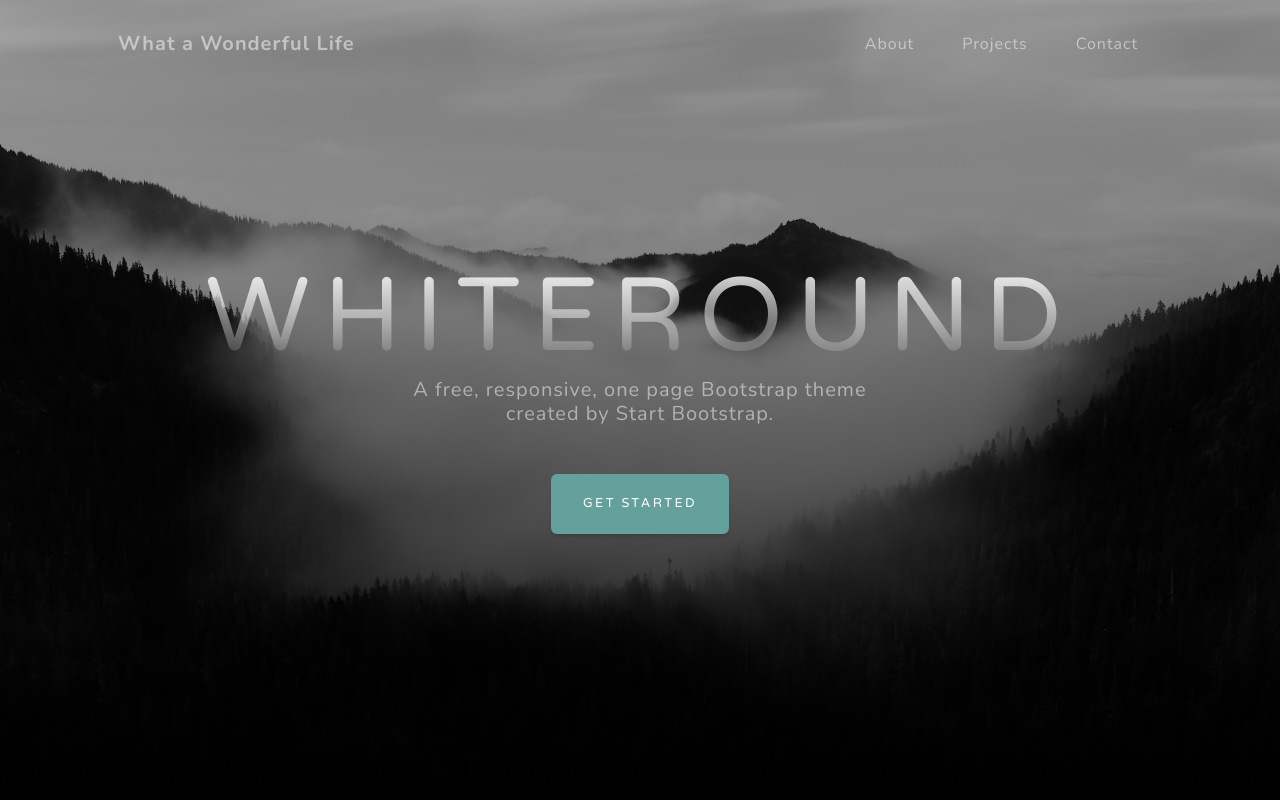
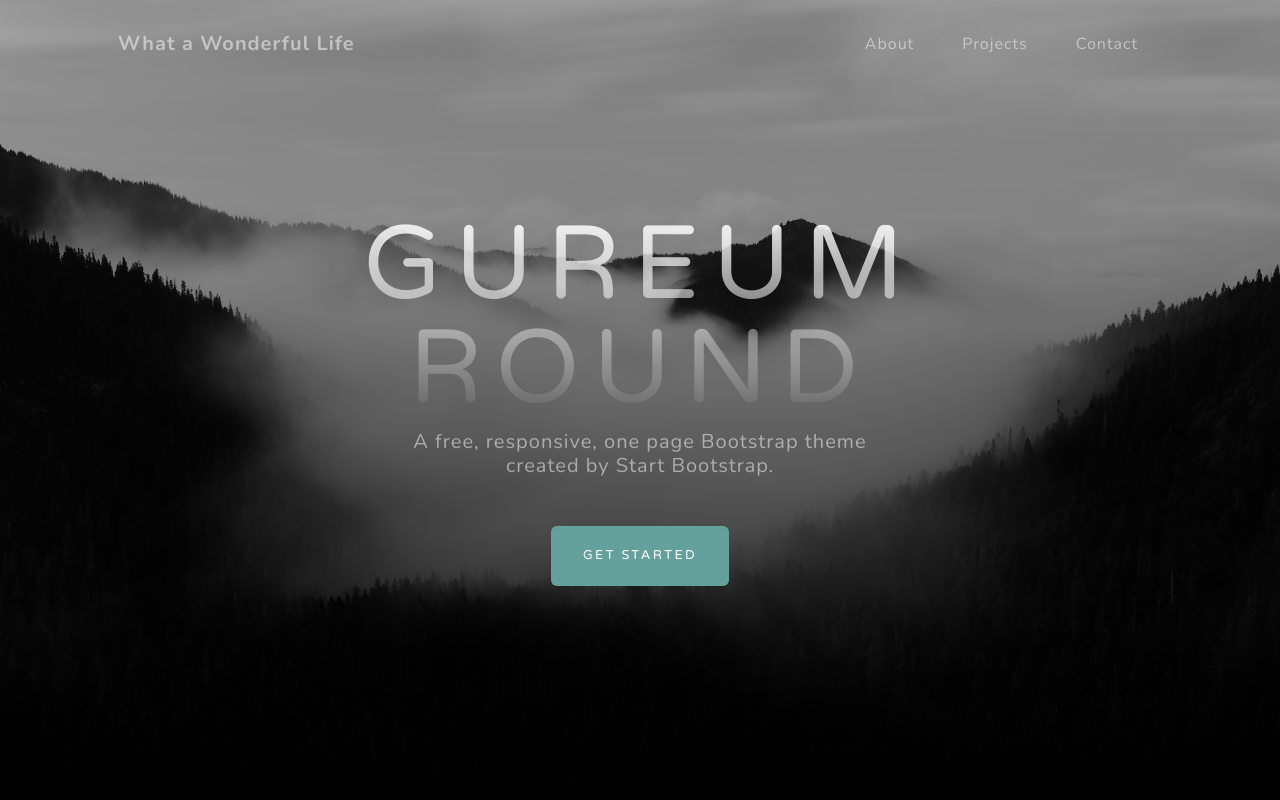
Before and after one commit to haeun-moon/docker-ci, a plain HTML site: page index.html in a window 1280 px wide. Shown: the top 800 px of the page. Drawn offline with nearby package versions, Linux system fonts and the light colour scheme.

Commit message:
white to gureum

```diff
--- a/index.html
+++ b/index.html
@@ -38,7 +38,7 @@
             <div class="container px-4 px-lg-5 d-flex h-100 align-items-center justify-content-center">
                 <div class="d-flex justify-content-center">
                     <div class="text-center">
-                        <h1 class="mx-auto my-0 text-uppercase">Whiteround</h1>
+                        <h1 class="mx-auto my-0 text-uppercase">GUREUM round</h1>
                         <h2 class="text-white-50 mx-auto mt-2 mb-5">A free, responsive, one page Bootstrap theme created by Start Bootstrap.</h2>
                         <a class="btn btn-primary" href="#about">Get Started</a>
                     </div>
```
